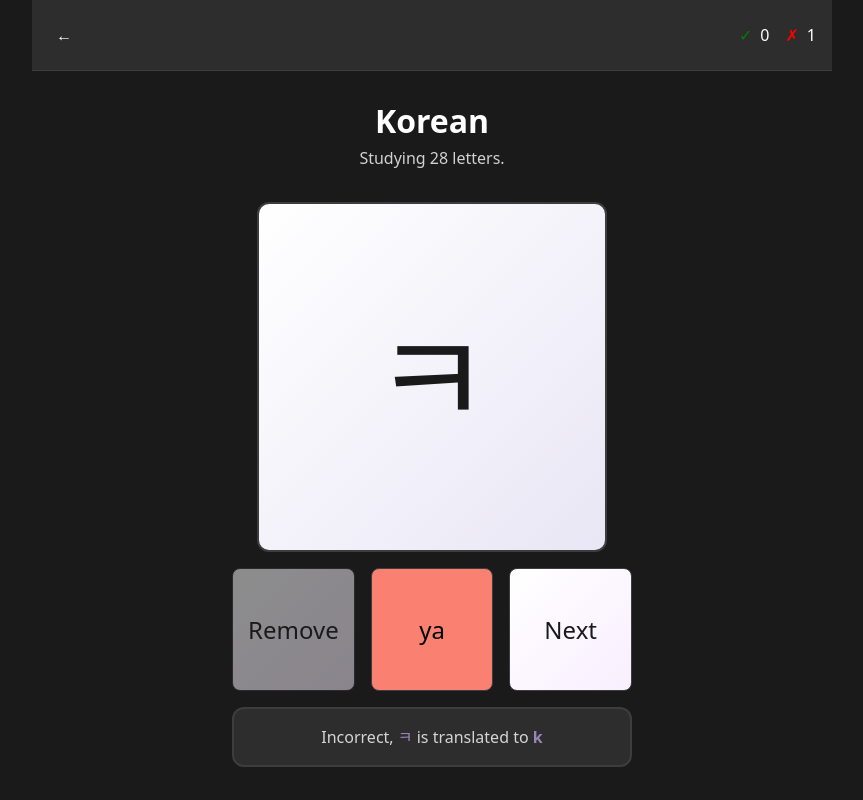
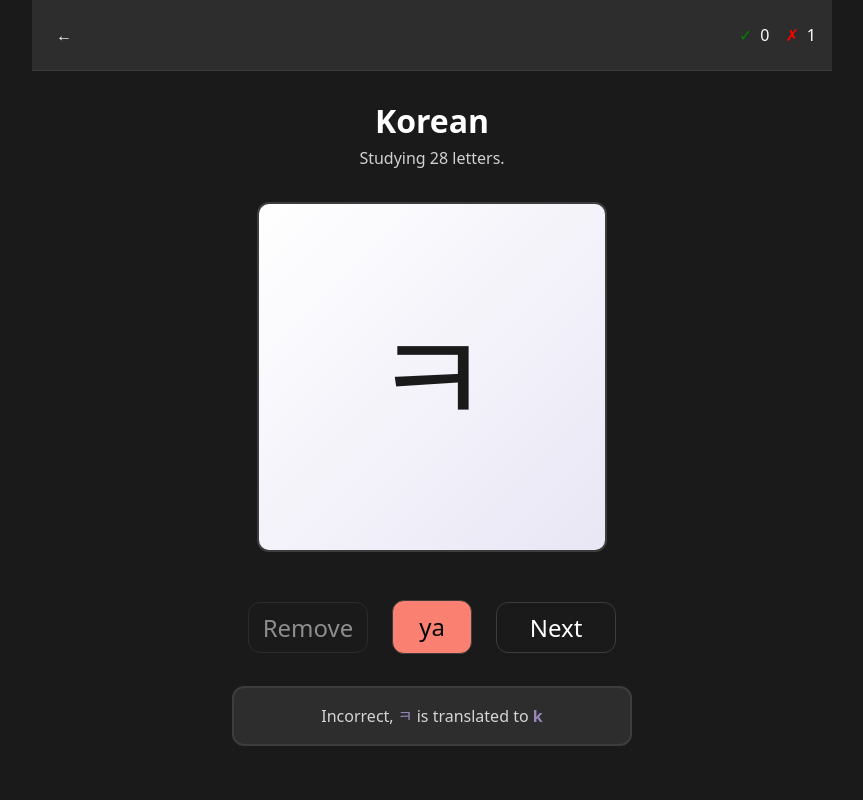
Before and after one commit to bahtibyte/langbit, a React (Vite) app: page /korean in a window 1280 px wide. Both pictures are taken after a click on the button "ya". Shown: the whole page, without its empty margins (208-1071 px from the left). Built offline with nearby package versions, Linux system fonts and the light colour scheme.

Commit message:
more styling

```diff
--- a/src/components/korean/AnswerCard.tsx
+++ /dev/null
@@ -1,129 +0,0 @@
-interface AnswerCardProps {
-  options: string[];
-  selectedAnswer: string | null;
-  currentQuestion: [string, string] | null;
-  onAnswerClick: (answer: string) => void;
-  onRemove: () => void;
-  onNext: () => void;
-}
-
-export function AnswerCard({
-  options,
-  selectedAnswer,
-  currentQuestion,
-  onAnswerClick,
-  onRemove,
-  onNext
-}: AnswerCardProps) {
-  return (
-    <div style={{
-      width: '100%',
-      maxWidth: '400px',
-      display: 'flex',
-      alignItems: 'stretch',
-      justifyContent: 'space-between',
-      gap: '1rem',
-      marginTop: '1.5rem',
-      margin: '0 auto'
-    }}>
-      {selectedAnswer === null ? (
-        options.map(option => (
-          <button
-            key={option}
-            onClick={() => onAnswerClick(option)}
-            style={{
-              flex: 1,
-              aspectRatio: '1',
-              borderRadius: '16px',
-              border: '1px solid var(--border)',
-              background: 'linear-gradient(135deg, #FFFFFF 0%, #F9EFFF 100%)',
-              color: 'var(--background)',
-              cursor: 'pointer',
-              padding: '0.5rem',
-              whiteSpace: 'nowrap',
-              overflow: 'hidden',
-              textOverflow: 'ellipsis',
-              display: 'flex',
-              alignItems: 'center',
-              justifyContent: 'center',
-              fontSize: '1.5rem'
-            }}
-          >
-            {option}
-          </button>
-        ))
-      ) : (
-        <>
-          <button
-            onClick={onRemove}
-            disabled={selectedAnswer !== currentQuestion?.[1]}
-            style={{
-              flex: 1,
-              aspectRatio: '1',
-              borderRadius: '8px',
-              background: 'linear-gradient(135deg, #FFFFFF 0%, #F9EFFF 100%)',
-              color: 'var(--background)',
-              border: '1px solid var(--border)',
-              cursor: selectedAnswer === currentQuestion?.[1] ? 'pointer' : 'not-allowed',
-              padding: '0.5rem',
-              whiteSpace: 'nowrap',
-              overflow: 'hidden',
-              textOverflow: 'ellipsis',
-              opacity: selectedAnswer === currentQuestion?.[1] ? 1 : 0.5,
-              display: 'flex',
-              alignItems: 'center',
-              justifyContent: 'center',
-              fontSize: '1.5rem'
-            }}
-          >
-            Remove
-          </button>
-
-          <div
-            style={{
-              flex: 1,
-              aspectRatio: '1',
-              borderRadius: '8px',
-              backgroundColor: selectedAnswer === currentQuestion?.[1] ? 'lightgreen' : 'salmon',
-              color: 'black',
-              border: '1px solid var(--border)',
-              display: 'flex',
-              alignItems: 'center',
-              justifyContent: 'center',
-              padding: '0.5rem',
-              whiteSpace: 'nowrap',
-              overflow: 'hidden',
-              textOverflow: 'ellipsis',
-              fontSize: '1.5rem'
-            }}
-          >
-            {selectedAnswer}
-          </div>
-
-          <button
-            onClick={onNext}
-            style={{
-              flex: 1,
-              aspectRatio: '1',
-              borderRadius: '8px',
-              background: 'linear-gradient(135deg, #FFFFFF 0%, #F9EFFF 100%)',
-              color: 'var(--background)',
-              border: '1px solid var(--border)',
-              cursor: 'pointer',
-              padding: '0.5rem',
-              whiteSpace: 'nowrap',
-              overflow: 'hidden',
-              textOverflow: 'ellipsis',
-              display: 'flex',
-              alignItems: 'center',
-              justifyContent: 'center',
-              fontSize: '1.5rem'
-            }}
-          >
-            Next
-          </button>
-        </>
-      )}
-    </div>
-  );
-}
--- /dev/null
+++ b/src/components/korean/AnswerOptions.tsx
@@ -0,0 +1,44 @@
+interface AnswerOptionsProps {
+  options: string[];
+  onAnswerClick: (answer: string) => void;
+}
+
+export function AnswerOptions({ options, onAnswerClick }: AnswerOptionsProps) {
+  return (
+    <div style={{
+      width: '100%',
+      maxWidth: '400px',
+      display: 'flex',
+      alignItems: 'stretch',
+      justifyContent: 'space-between',
+      gap: '1rem',
+      marginTop: '1.5rem'
+    }}>
+      {options.map(option => (
+        <button
+          key={option}
+          onClick={() => onAnswerClick(option)}
+          style={{
+            flex: 1,
+            aspectRatio: '1',
+            borderRadius: '16px',
+            border: '1px solid var(--border)',
+            background: 'linear-gradient(135deg, #FFFFFF 0%, #F9EFFF 100%)',
+            color: 'var(--background)',
+            cursor: 'pointer',
+            padding: '0.5rem',
+            whiteSpace: 'nowrap',
+            overflow: 'hidden',
+            textOverflow: 'ellipsis',
+            display: 'flex',
+            alignItems: 'center',
+            justifyContent: 'center',
+            fontSize: '1.5rem'
+          }}
+        >
+          {option}
+        </button>
+      ))}
+    </div>
+  );
+}
--- /dev/null
+++ b/src/components/korean/RoundControls.tsx
@@ -0,0 +1,86 @@
+interface RoundControlsProps {
+  selectedAnswer: string;
+  currentQuestion: [string, string];
+  onRemove: () => void;
+  onNext: () => void;
+}
+
+export function RoundControls({ selectedAnswer, currentQuestion, onRemove, onNext }: RoundControlsProps) {
+  const isCorrect = selectedAnswer === currentQuestion[1];
+
+  return (
+    <div style={{
+      display: 'flex',
+      alignItems: 'center',
+      justifyContent: 'center',
+      gap: '1.5rem',
+      marginTop: '1rem'
+    }}>
+      <button
+        onClick={onRemove}
+        disabled={!isCorrect}
+        style={{
+          width: '120px',
+          borderRadius: '12px',
+          border: '1px solid var(--border)',
+          backgroundColor: 'var(--background)',
+          color: 'var(--foreground)',
+          cursor: isCorrect ? 'pointer' : 'not-allowed',
+          padding: '0.5rem',
+          whiteSpace: 'nowrap',
+          overflow: 'hidden',
+          textOverflow: 'ellipsis',
+          opacity: isCorrect ? 1 : 0.5,
+          display: 'flex',
+          alignItems: 'center',
+          justifyContent: 'center',
+          fontSize: '1.5rem'
+        }}
+      >
+        Remove
+      </button>
+
+      <div
+        style={{
+          width: '80px',
+          borderRadius: '12px',
+          backgroundColor: isCorrect ? 'lightgreen' : 'salmon',
+          color: 'black',
+          border: '1px solid var(--border)',
+          display: 'flex',
+          alignItems: 'center',
+          justifyContent: 'center',
+          padding: '0.5rem',
+          whiteSpace: 'nowrap',
+          overflow: 'hidden',
+          textOverflow: 'ellipsis',
+          fontSize: '1.5rem'
+        }}
+      >
+        {selectedAnswer}
+      </div>
+
+      <button
+        onClick={onNext}
+        style={{
+          width: '120px',
+          borderRadius: '12px',
+          border: '1px solid var(--border)',
+          backgroundColor: 'var(--background)',
+          color: 'var(--foreground)',
+          cursor: 'pointer',
+          padding: '0.5rem',
+          whiteSpace: 'nowrap',
+          overflow: 'hidden',
+          textOverflow: 'ellipsis',
+          display: 'flex',
+          alignItems: 'center',
+          justifyContent: 'center',
+          fontSize: '1.5rem'
+        }}
+      >
+        Next
+      </button>
+    </div>
+  );
+}
--- a/src/pages/Korean.tsx
+++ b/src/pages/Korean.tsx
@@ -2,7 +2,8 @@ import { useSearchParams, useNavigate } from 'react-router-dom';
 import { useEffect, useMemo, useState } from 'react';
 import { Header } from '../components/korean/Header';
 import { QuestionCard } from '../components/korean/QuestionCard';
-import { AnswerCard } from '../components/korean/AnswerCard';
+import { AnswerOptions } from '../components/korean/AnswerOptions';
+import { RoundControls } from '../components/korean/RoundControls';
 import { GameInfo } from '../components/korean/GameInfo';
 import { Lecture } from '../components/korean/Lecture';
 
@@ -119,14 +120,32 @@ function Korean() {
         }}>
           <GameInfo remainingCount={questionPool.length} />
           <QuestionCard question={currentQuestion[0]} />
-          <AnswerCard
+
+          <div style={{
+            width: '100%',
+            maxWidth: '400px',
+            display: 'flex',
+            flexDirection: 'column',
+            alignItems: 'center',
+            justifyContent: 'center',
+            padding: '1rem',
+            margin: '0 auto'
+          }}>
+            {!selectedAnswer ? (
+              <AnswerOptions
                 options={options}
+                onAnswerClick={handleAnswerClick}
+              />
+            ) : (
+              <RoundControls
                 selectedAnswer={selectedAnswer}
                 currentQuestion={currentQuestion}
-            onAnswerClick={handleAnswerClick}
                 onRemove={handleRemove}
                 onNext={handleNext}
               />
+            )}
+          </div>
+
           <Lecture
             koreanLetter={currentQuestion[0]}
             translation={currentQuestion[1]}
```
Lines whose indentation alone changed are shown as unchanged.
